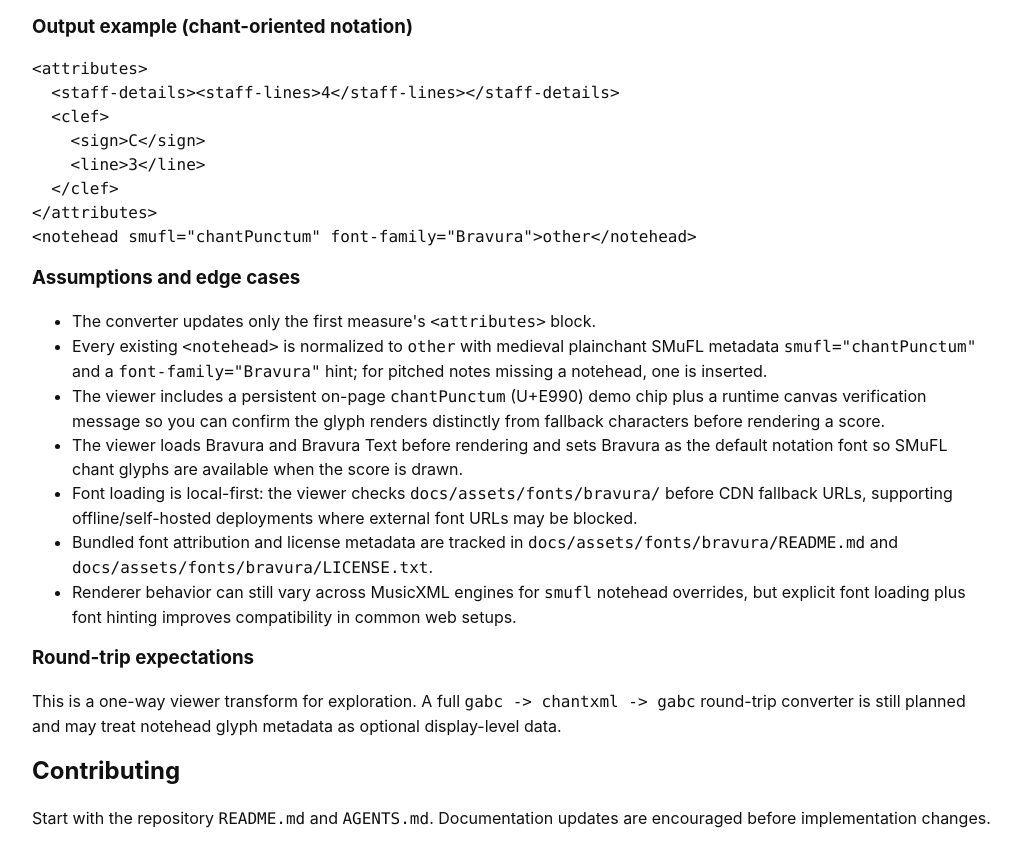
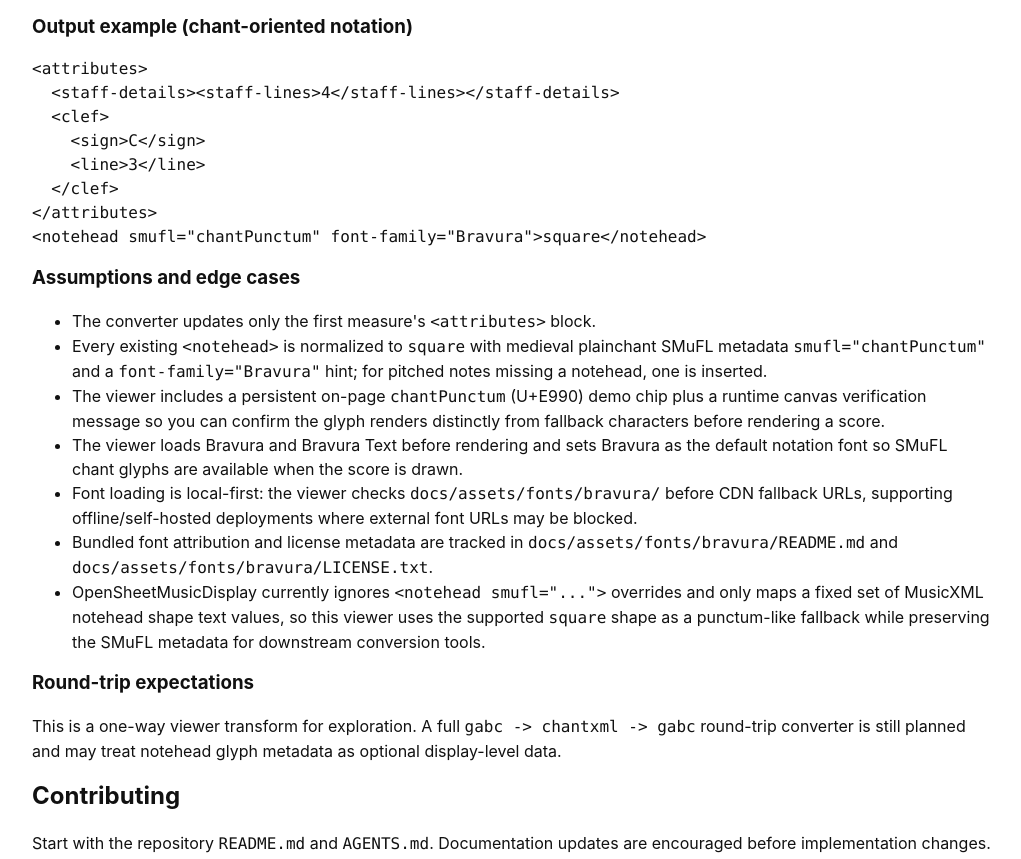
Before and after one commit to lukasshannon/ChantXML, a plain HTML site: page docs/index.html in a window 1280 px wide. Shown: the part 1782-2641 px from the top of the page, without its empty margins (128-1149 px from the left). Drawn offline with Linux system fonts and the light colour scheme.

Commit message:
Fix chant punctum rendering fallback in OSMD viewer

```diff
--- a/docs/index.html
+++ b/docs/index.html
@@ -192,16 +192,16 @@ chantxml -> tex</code></pre>
     &lt;line&gt;3&lt;/line&gt;
   &lt;/clef&gt;
 &lt;/attributes&gt;
-&lt;notehead smufl="chantPunctum" font-family="Bravura"&gt;other&lt;/notehead&gt;</code></pre>
+&lt;notehead smufl="chantPunctum" font-family="Bravura"&gt;square&lt;/notehead&gt;</code></pre>
         <h3>Assumptions and edge cases</h3>
         <ul>
           <li>The converter updates only the first measure's <code>&lt;attributes&gt;</code> block.</li>
-          <li>Every existing <code>&lt;notehead&gt;</code> is normalized to <code>other</code> with medieval plainchant SMuFL metadata <code>smufl="chantPunctum"</code> and a <code>font-family="Bravura"</code> hint; for pitched notes missing a notehead, one is inserted.</li>
+          <li>Every existing <code>&lt;notehead&gt;</code> is normalized to <code>square</code> with medieval plainchant SMuFL metadata <code>smufl="chantPunctum"</code> and a <code>font-family="Bravura"</code> hint; for pitched notes missing a notehead, one is inserted.</li>
           <li>The viewer includes a persistent on-page <code>chantPunctum</code> (U+E990) demo chip plus a runtime canvas verification message so you can confirm the glyph renders distinctly from fallback characters before rendering a score.</li>
           <li>The viewer loads Bravura and Bravura Text before rendering and sets Bravura as the default notation font so SMuFL chant glyphs are available when the score is drawn.</li>
           <li>Font loading is local-first: the viewer checks <code>docs/assets/fonts/bravura/</code> before CDN fallback URLs, supporting offline/self-hosted deployments where external font URLs may be blocked.</li>
           <li>Bundled font attribution and license metadata are tracked in <code>docs/assets/fonts/bravura/README.md</code> and <code>docs/assets/fonts/bravura/LICENSE.txt</code>.</li>
-          <li>Renderer behavior can still vary across MusicXML engines for <code>smufl</code> notehead overrides, but explicit font loading plus font hinting improves compatibility in common web setups.</li>
+          <li>OpenSheetMusicDisplay currently ignores <code>&lt;notehead smufl="..."&gt;</code> overrides and only maps a fixed set of MusicXML notehead shape text values, so this viewer uses the supported <code>square</code> shape as a punctum-like fallback while preserving the SMuFL metadata for downstream conversion tools.</li>
         </ul>
         <h3>Round-trip expectations</h3>
         <p>
```
Also changed, not shown: docs/musicxml-viewer.js (+6 -3 lines), README.md.
